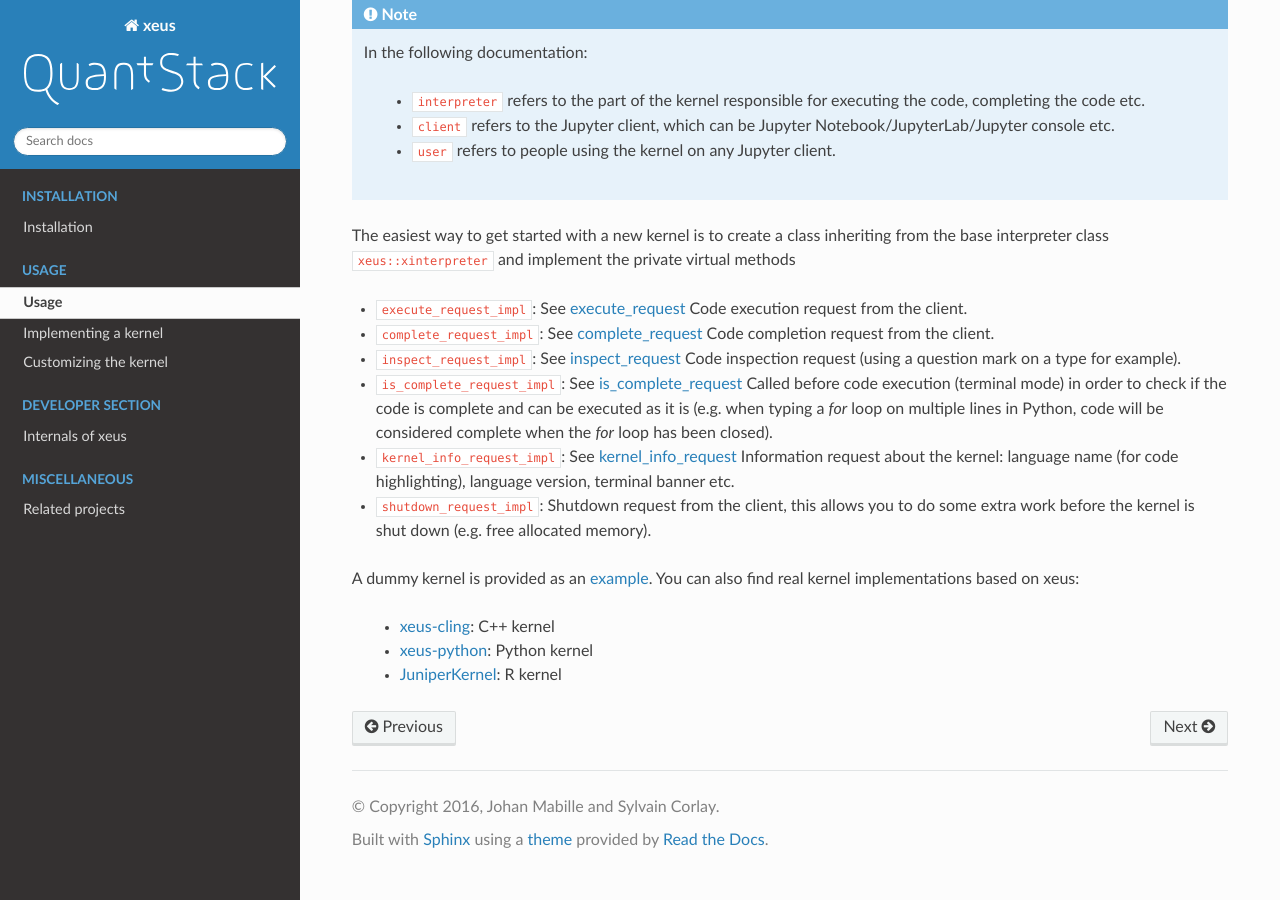
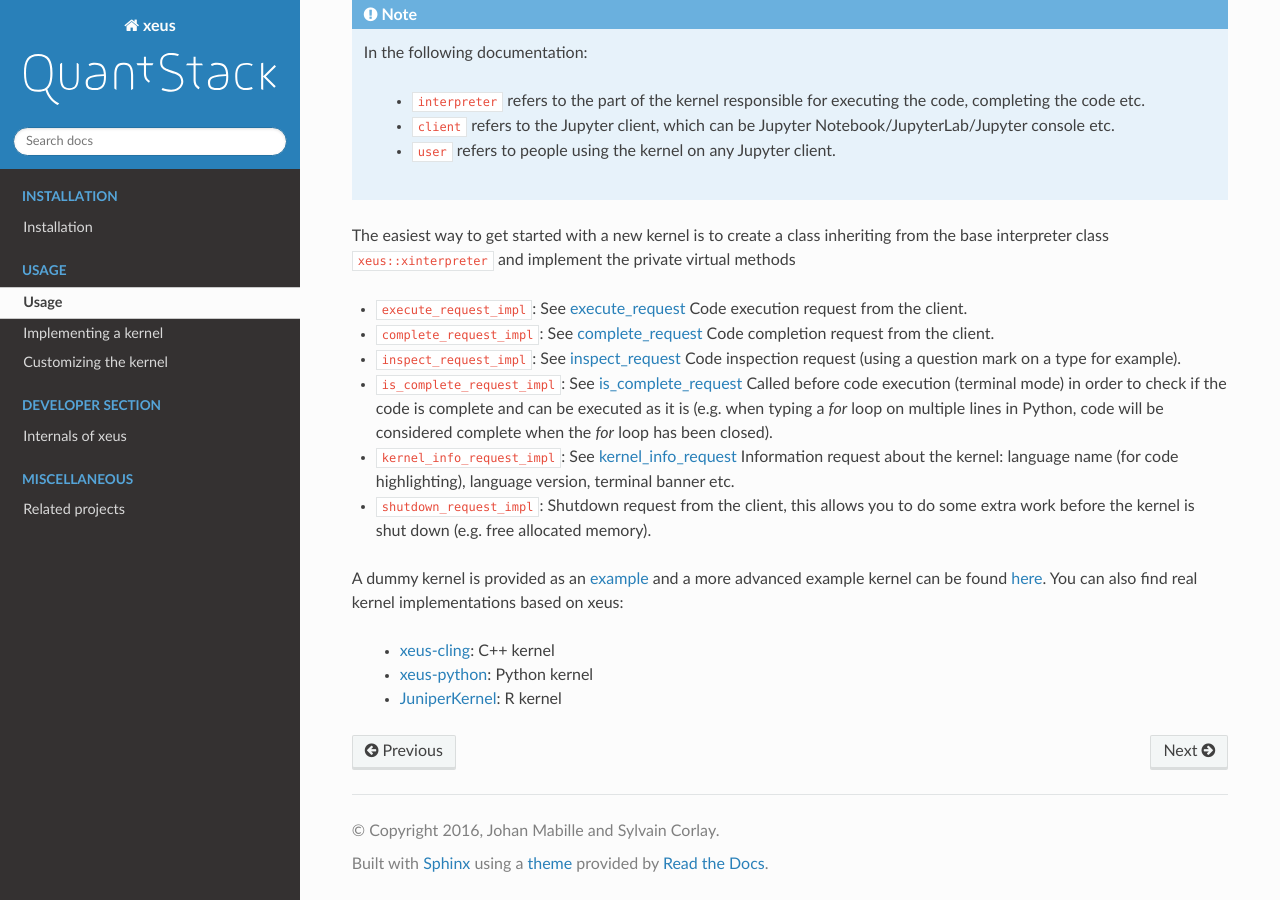
Before and after one commit to jupyter-xeus/xeus, a Sphinx documentation site: the page built from docs/source/usage.rst, in a window 1280 px wide and 900 px high, scrolled down 775 px. Built offline with Sphinx 7.4.7 and the Read the Docs theme 2.0.0, drawn with Linux system fonts in a browser that asks for light colours.

Commit message:
Fix link on the docs and add xeus-cal as an example kernel

```diff
--- a/docs/source/usage.rst
+++ b/docs/source/usage.rst
@@ -43,13 +43,14 @@
   Shutdown request from the client, this allows you to do some extra work before the kernel
   is shut down (e.g. free allocated memory).
 
-A dummy kernel is provided as an example_.
+A dummy kernel is provided as an example_ and a more advanced example kernel can be found here_.
 You can also find real kernel implementations based on xeus:
   - `xeus-cling <https://github.com/jupyter-xeus/xeus-cling>`_: C++ kernel
   - `xeus-python <https://github.com/jupyter-xeus/xeus-python>`_: Python kernel
   - `JuniperKernel <https://github.com/JuniperKernel/JuniperKernel>`_: R kernel
 
-.. _example: https://github.com/jupyter-xeus/xeus/blob/master/docs/source/example
+.. _example: https://github.com/jupyter-xeus/xeus/tree/master/example
+.. _here: https://github.com/jupyter-xeus/xeus-calc/
 .. _execute_request: https://jupyter-client.readthedocs.io/en/stable/messaging.html#execute
 .. _complete_request: https://jupyter-client.readthedocs.io/en/stable/messaging.html#completion
 .. _inspect_request: https://jupyter-client.readthedocs.io/en/stable/messaging.html#introspection
```
